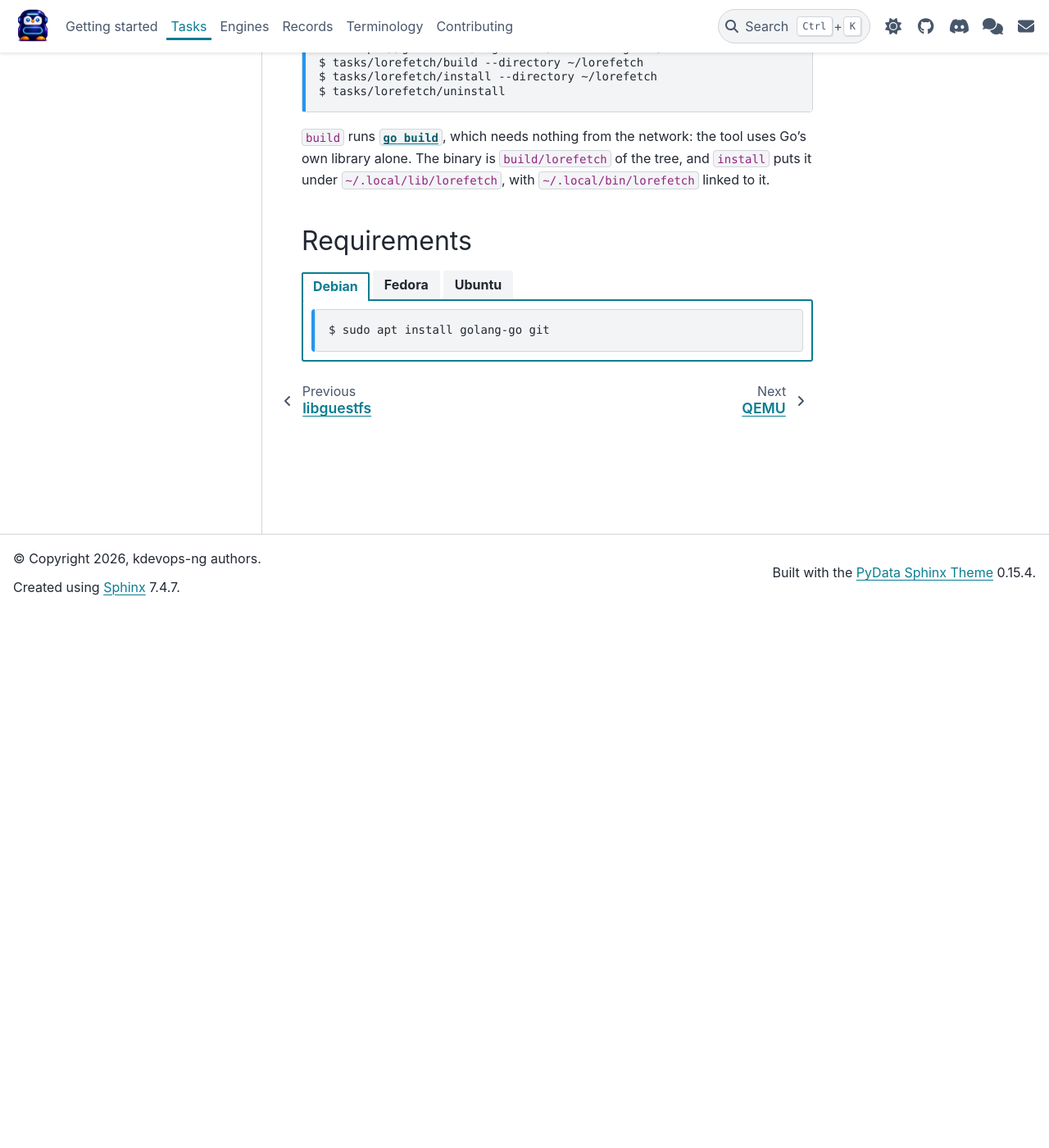
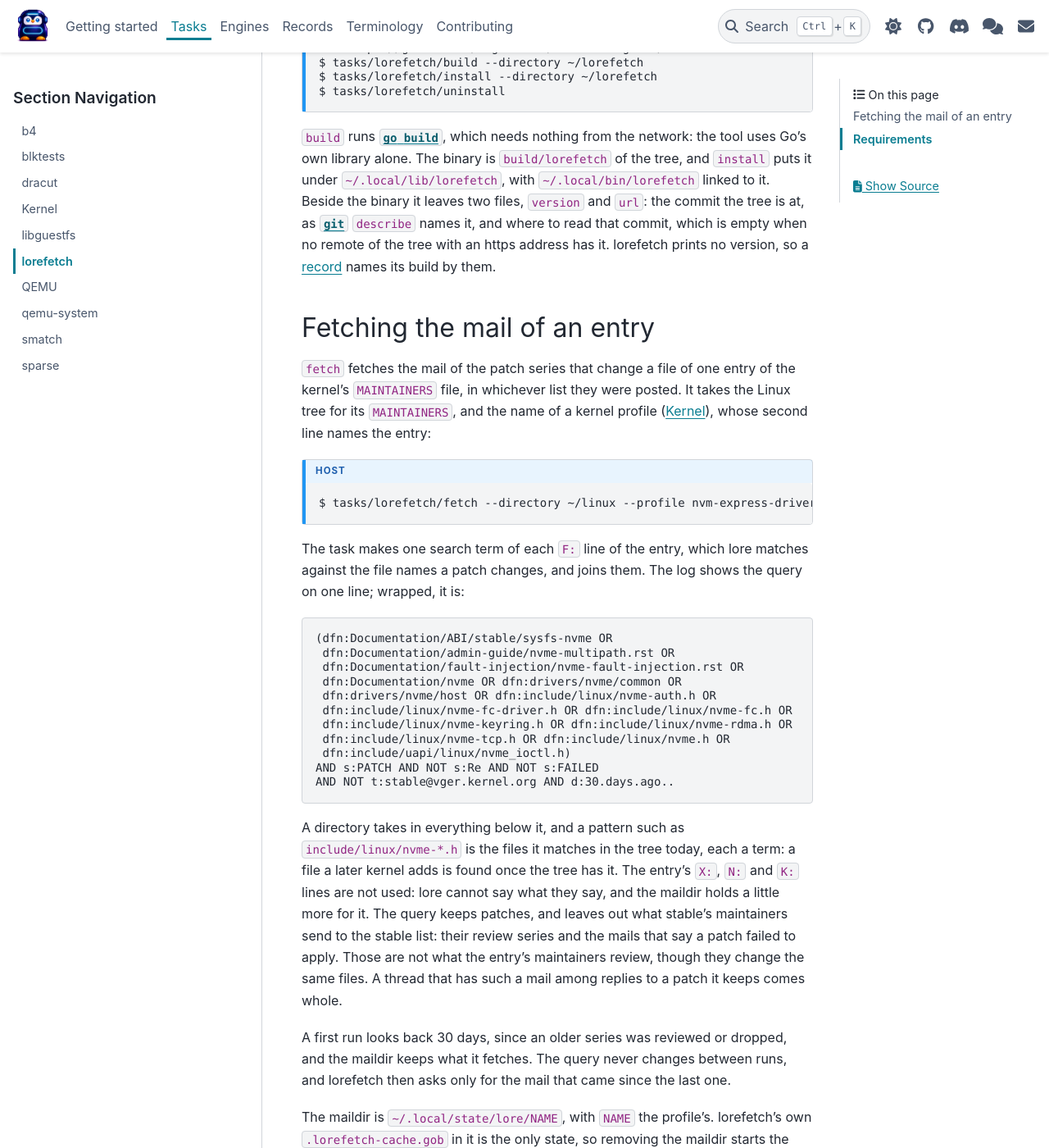
Before and after one commit to linux-kdevops/kdevops-ng, a Sphinx documentation site: the page built from docs/tasks/lorefetch.rst, in a window 1280 px wide and 1400 px high, scrolled down 655 px. Shown: the whole window at 82% size. Built offline with Sphinx 7.4.7 and the PyData theme 0.15.4, drawn with Linux system fonts in a browser that asks for light colours; some of the changed text lies outside the part shown.

Commit message:
lorefetch: fetch the series that change an entry's files
Watching a list misses a series posted elsewhere and brings what the
entry's maintainers do not review. The task builds the query from the
F: lines of the MAINTAINERS entry a profile names, each file of the
tree a term, so no one types a query. A unit's tool that reads no
variable may now name an empty list.

For NVM EXPRESS DRIVER: 1021 mails in 97 threads for 30 days, none of
stable's review series, and a second run fetched 4 mails, none new.

Signed-off-by: Daniel Gomez <da.gomez@kernel.org>

```diff
--- a/docs/tasks/lorefetch.rst
+++ b/docs/tasks/lorefetch.rst
@@ -42,7 +42,94 @@ nothing from the network: the tool uses Go's own library alone. The
 binary is ``build/lorefetch`` of the tree, and
 :src:`install <tasks/lorefetch/install>` puts it under
 ``~/.local/lib/lorefetch``, with ``~/.local/bin/lorefetch`` linked to
-it.
+it. Beside the binary it leaves two files, ``version`` and ``url``: the
+commit the tree is at, as :cmd:`git` ``describe`` names it, and where to
+read that commit, which is empty when no remote of the tree with an
+https address has it. lorefetch prints no version, so a
+:term:`record <Record>` names its build by them.
+
+Fetching the mail of an entry
+=============================
+
+:src:`fetch <tasks/lorefetch/fetch>` fetches the mail of the patch
+series that change a file of one entry of the kernel's ``MAINTAINERS``
+file, in whichever list they were posted. It takes the Linux
+tree for its ``MAINTAINERS``, and the name of a kernel
+profile (:doc:`kernel`), whose second line names the entry:
+
+.. code-block:: console
+   :caption: host
+   :class: cmd-host
+
+   $ tasks/lorefetch/fetch --directory ~/linux --profile nvm-express-driver
+
+The task makes one search term of each ``F:`` line of the entry, which
+lore matches against the file names a patch changes, and joins them. The
+log shows the query on one line; wrapped, it is:
+
+.. code-block:: text
+
+   (dfn:Documentation/ABI/stable/sysfs-nvme OR
+    dfn:Documentation/admin-guide/nvme-multipath.rst OR
+    dfn:Documentation/fault-injection/nvme-fault-injection.rst OR
+    dfn:Documentation/nvme OR dfn:drivers/nvme/common OR
+    dfn:drivers/nvme/host OR dfn:include/linux/nvme-auth.h OR
+    dfn:include/linux/nvme-fc-driver.h OR dfn:include/linux/nvme-fc.h OR
+    dfn:include/linux/nvme-keyring.h OR dfn:include/linux/nvme-rdma.h OR
+    dfn:include/linux/nvme-tcp.h OR dfn:include/linux/nvme.h OR
+    dfn:include/uapi/linux/nvme_ioctl.h)
+   AND s:PATCH AND NOT s:Re AND NOT s:FAILED
+   AND NOT t:stable@vger.kernel.org AND d:30.days.ago..
+
+A directory takes in everything below it, and a pattern such as
+``include/linux/nvme-*.h`` is the files it matches in the tree today,
+each a term: a file a later kernel adds is found once the tree has it. The entry's ``X:``, ``N:`` and ``K:`` lines are
+not used: lore cannot say what they say, and the maildir holds a little
+more for it. The query keeps patches, and leaves out what stable's
+maintainers send to the stable list: their review series and the mails
+that say a patch failed to apply. Those are not what the entry's
+maintainers review, though they change the same files. A thread that has
+such a mail among replies to a patch it keeps comes whole.
+
+A first run looks back 30 days, since an older series was reviewed or
+dropped, and the maildir keeps what it fetches. The query never changes
+between runs, and lorefetch then asks only for the mail that came since
+the last one.
+
+The maildir is ``~/.local/state/lore/NAME``, with ``NAME`` the profile's.
+lorefetch's own ``.lorefetch-cache.gob`` in it is the only state, so
+removing the maildir starts the fetch over. The task's unit sees
+the tree read-only and writes the maildir and its log, which lies in
+``build/logs/lorefetch-fetch/`` of the tree. The run leaves no
+record: kresults' format has no command for it.
+
+A timer of yours runs the task again, once an hour here, from a checkout
+of kdevops-ng in ``~/kdevops-ng``:
+
+.. code-block:: ini
+   :caption: ~/.config/systemd/user/lore-fetch.service
+
+   [Service]
+   Type=oneshot
+   Environment=PATH=%h/.local/bin:/usr/local/bin:/usr/bin
+   ExecStart=%h/kdevops-ng/tasks/lorefetch/fetch --directory %h/linux \
+       --profile nvm-express-driver
+
+.. code-block:: ini
+   :caption: ~/.config/systemd/user/lore-fetch.timer
+
+   [Timer]
+   OnCalendar=hourly
+   Persistent=true
+
+   [Install]
+   WantedBy=timers.target
+
+.. code-block:: console
+   :class: cmd-host
+
+   $ systemctl --user daemon-reload
+   $ systemctl --user enable --now lore-fetch.timer
 
 .. _requirements-lorefetch:
 
```
Also changed, not shown: AGENTS.md (+2 -0 lines), designs/lore.md (added, +80 -0 lines), 2 other files.
